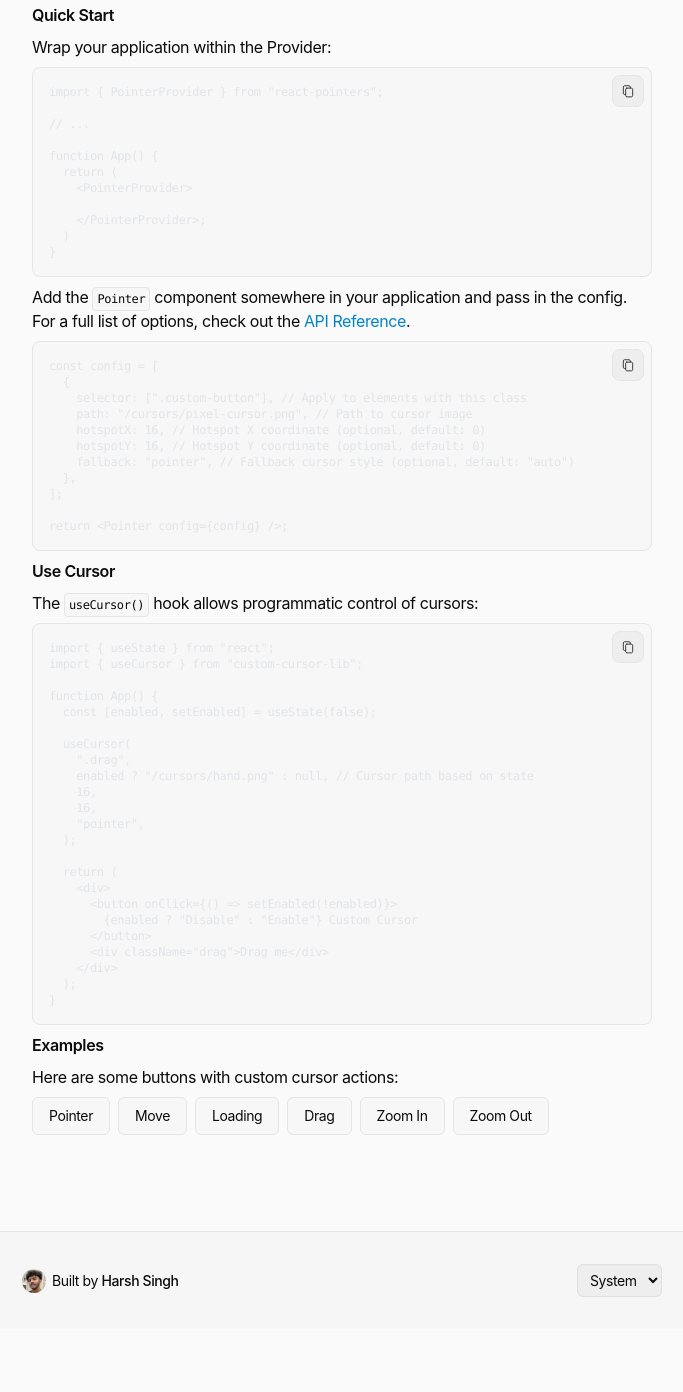
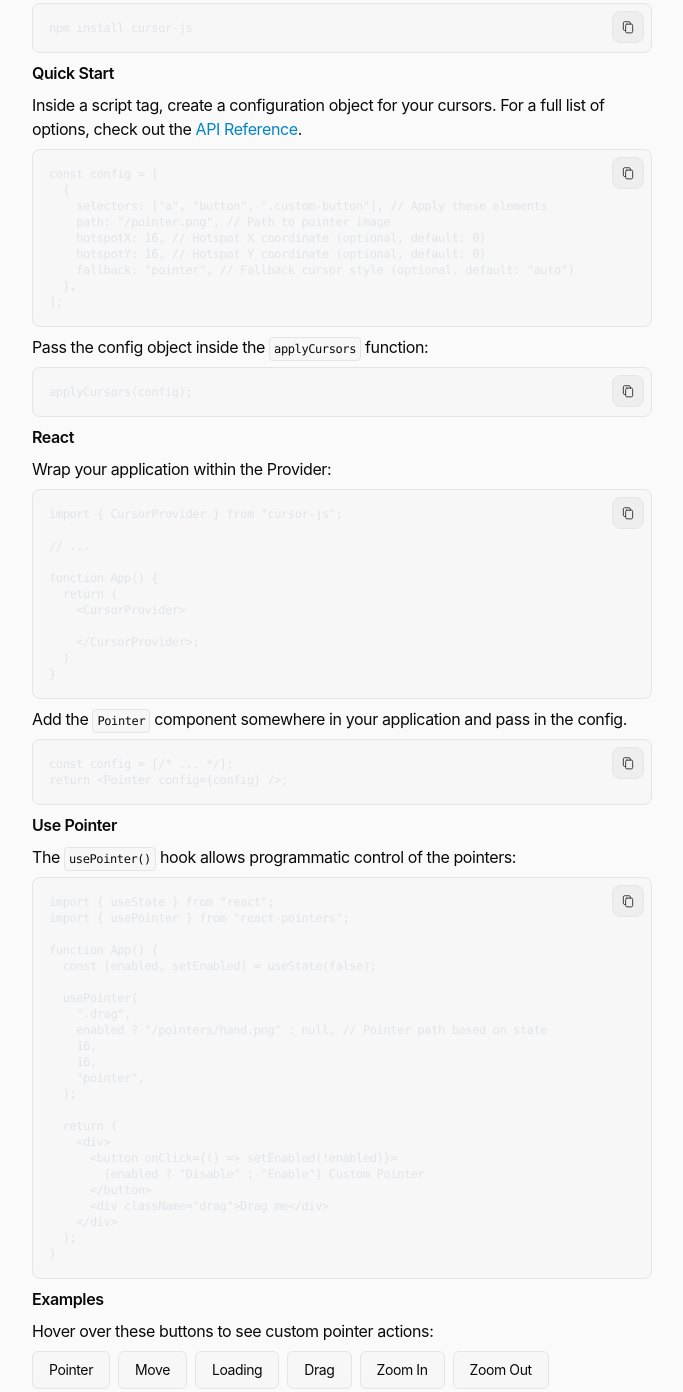
Before and after one commit to haaarshsingh/react-pointers, an Astro site in the folder website/: page / in a window 1280 px wide. Shown: the part 555-1947 px from the top of the page, without its empty margins (298-981 px from the left). Before the commit the page ends 1884 px from the top, so only its background shows below. Built offline with nearby package versions, Linux system fonts and the light colour scheme; Astro itself is replaced by a stand-in of ours; some packages are replaced by stand-ins of ours; code samples lack their colours.

Commit message:
remove react

````diff
--- a/package.json
+++ b/package.json
@@ -1,5 +1,5 @@
 {
-  "name": "react-pointers",
+  "name": "cursor-js",
   "version": "0.0.1",
   "author": "Harsh Singh <yo@harshsingh.xyz>",
   "repository": {
--- /dev/null
+++ b/website/src/components/Buttons.astro
@@ -0,0 +1,40 @@
+---
+const examples = [
+  {
+    label: 'Pointer',
+    className: 'pointer',
+  },
+  {
+    label: 'Move',
+    className: 'move',
+  },
+  {
+    label: 'Loading',
+    className: 'loading',
+  },
+  {
+    label: 'Drag',
+    className: 'drag',
+  },
+  {
+    label: 'Zoom In',
+    className: 'zoom-in',
+  },
+  {
+    label: 'Zoom Out',
+    className: 'zoom-out',
+  },
+]
+---
+
+<div class='mt-2 flex items-center gap-x-2'>
+  {
+    examples.map((example) => (
+      <button
+        class={`${example.className} rounded-md border border-neutral-200 bg-neutral-100/50 px-4 py-2 text-sm dark:border-neutral-800 dark:bg-neutral-900`}
+      >
+        {example.label}
+      </button>
+    ))
+  }
+</div>
--- a/website/src/components/Buttons.tsx
+++ /dev/null
@@ -1,46 +0,0 @@
-import clsx from "clsx";
-
-const examples = [
-  {
-    label: "Pointer",
-    className: "pointer",
-  },
-  {
-    label: "Move",
-    className: "move",
-  },
-  {
-    label: "Loading",
-    className: "loading",
-  },
-  {
-    label: "Drag",
-    className: "drag",
-  },
-  {
-    label: "Zoom In",
-    className: "zoom-in",
-  },
-  {
-    label: "Zoom Out",
-    className: "zoom-out",
-  },
-];
-
-export default function Buttons() {
-  return (
-    <div className="mt-2 flex items-center gap-x-2">
-      {examples.map((example, index) => (
-        <button
-          key={index}
-          className={clsx(
-            example.className,
-            "rounded-md border border-neutral-200 bg-neutral-100/50 px-4 py-2 text-sm dark:border-neutral-800 dark:bg-neutral-900",
-          )}
-        >
-          {example.label}
-        </button>
-      ))}
-    </div>
-  );
-}
--- a/website/src/content/index.mdx
+++ b/website/src/content/index.mdx
@@ -1,59 +1,75 @@
-import Buttons from "../components/Buttons";
+import Buttons from "../components/Buttons.astro";
 
 ## Installation
 
 ```
-npm install react-pointers
+<script src="https://cdn.jsdelivr.net/npm/cursor-js@1.0.0/dist/index.min.js"></script>
+```
+```
+npm install cursor-js
 ```
 
 ## Quick Start
 
+Inside a script tag, create a configuration object for your cursors. For a full list of options, check out the [API Reference](https://github.com/haaarshsingh/react-pointers?tab=readme-ov-file#API-Reference).
+
+```js
+const config = [
+  {
+    selectors: ["a", "button", ".custom-button"], // Apply these elements
+    path: "/pointer.png", // Path to pointer image
+    hotspotX: 16, // Hotspot X coordinate (optional, default: 0)
+    hotspotY: 16, // Hotspot Y coordinate (optional, default: 0)
+    fallback: "pointer", // Fallback cursor style (optional, default: "auto")
+  },
+];
+```
+
+Pass the config object inside the `applyCursors` function:
+
+```js
+applyCursors(config);
+```
+
+## React
+
 Wrap your application within the Provider:
 
 ```jsx
-import { PointerProvider } from "react-pointers";
+import { CursorProvider } from "cursor-js";
 
 // ...
 
 function App() {
   return (
-    <PointerProvider>
+    <CursorProvider>
 
-    </PointerProvider>;
+    </CursorProvider>;
   )
 }
 ```
 
-Add the `Pointer` component somewhere in your application and pass in the config. For a full list of options, check out the [API Reference](https://github.com/haaarshsingh/react-pointers?tab=readme-ov-file#API-Reference).
+Add the `Pointer` component somewhere in your application and pass in the config.
 
 ```jsx
-const config = [
-  {
-    selector: [".custom-button"], // Apply to elements with this class
-    path: "/cursors/pixel-cursor.png", // Path to cursor image
-    hotspotX: 16, // Hotspot X coordinate (optional, default: 0)
-    hotspotY: 16, // Hotspot Y coordinate (optional, default: 0)
-    fallback: "pointer", // Fallback cursor style (optional, default: "auto")
-  },
-];
-
+const config = [/* ... */];
 return <Pointer config={config} />;
 ```
 
-## Use Cursor
+## Use Pointer
 
-The `useCursor()` hook allows programmatic control of cursors:
+The `usePointer()` hook allows programmatic control of the pointers:
 
 ```jsx
 import { useState } from "react";
-import { useCursor } from "custom-cursor-lib";
+import { usePointer } from "react-pointers";
 
 function App() {
   const [enabled, setEnabled] = useState(false);
 
-  useCursor(
+  usePointer(
     ".drag",
-    enabled ? "/cursors/hand.png" : null, // Cursor path based on state
+    enabled ? "/pointers/hand.png" : null, // Pointer path based on state
     16,
     16,
     "pointer",
@@ -62,7 +78,7 @@ function App() {
   return (
     <div>
       <button onClick={() => setEnabled(!enabled)}>
-        {enabled ? "Disable" : "Enable"} Custom Cursor
+        {enabled ? "Disable" : "Enable"} Custom Pointer
       </button>
       <div className="drag">Drag me</div>
     </div>
@@ -72,6 +88,6 @@ function App() {
 
 ## Examples
 
-Here are some buttons with custom cursor actions:
+Hover over these buttons to see custom pointer actions:
 
 <Buttons />
````
Also changed, not shown: website/package.json (+5 -10 lines), website/src/pages/index.astro (+91 -91 lines).
